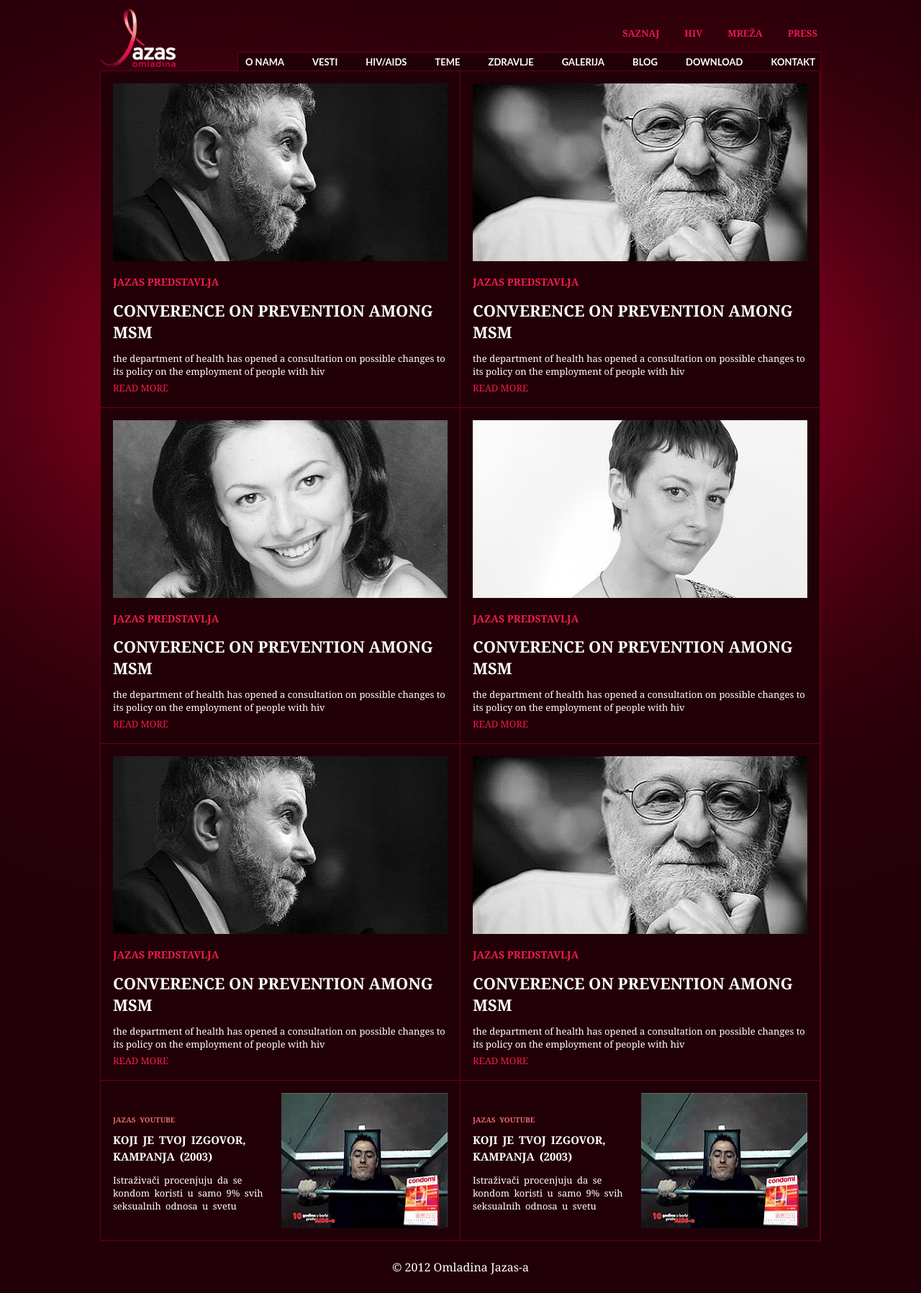
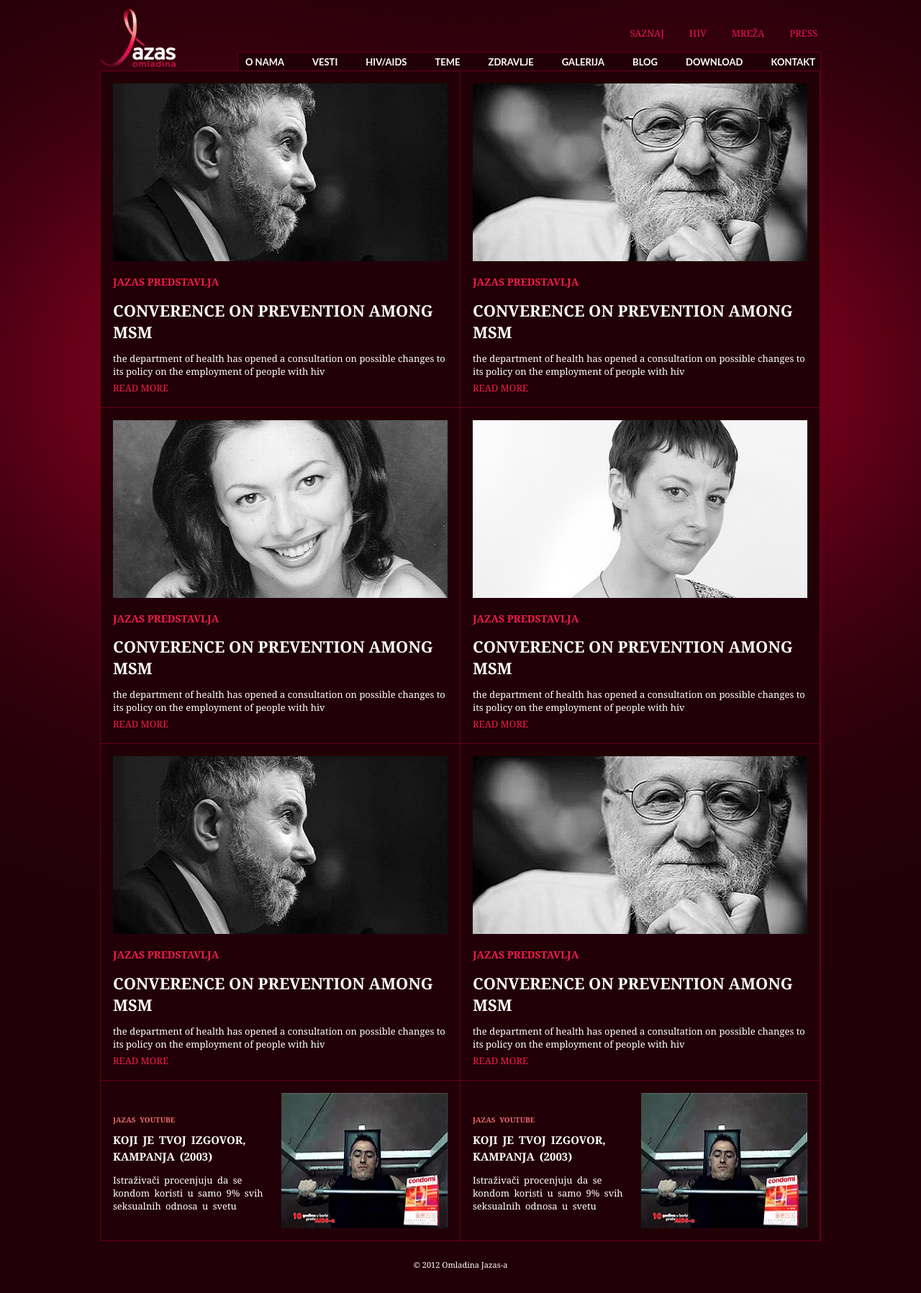
Before and after one commit to Aleksandarnrt/QodeThemes, a Jekyll site: the page built from index.html, in a window 1280 px wide. Shown: the whole page at 72% size. Built offline with Jekyll 4.4.1, drawn with Linux system fonts in a browser that asks for light colours; some web fonts are replaced.

Commit message:
Small changes
Small change.

```diff
--- a/_layouts/default.html
+++ b/_layouts/default.html
@@ -6,8 +6,10 @@
         <title>{{ page.title }}</title>
         <meta name="viewport" content="width=device-width">
 
+<!--
         <link rel="stylesheet" type="text/css" href="../assets/css/fonts.css" />
         <link rel="stylesheet" type="text/css" href="../assets/css/fonts.min.css" />
+-->
         <link rel="stylesheet" href="/assets/css/main.css">
         <script  src="../assets/js/jquery-3.1.1.min.js"></script>
 
--- a/assets/css/1-base/_base.sass
+++ b/assets/css/1-base/_base.sass
@@ -5,8 +5,8 @@ html,body
     background:
         color: #230008
         image: url(/assets/img/bg.jpg)
-        attachment: fixed
         position: center 0px
+        repeat: no-repeat
 
 img
     max-width: 100%
--- a/assets/css/3-sections/_footer-section.sass
+++ b/assets/css/3-sections/_footer-section.sass
@@ -1,5 +1,9 @@
 section#footer
     p
         color: white
+        font:
+            size: 11px
+            weight: 300
+            family: 'Proxima Nova', Georgia, sans-serif
         text-align: center
         margin: 25px 0
--- a/assets/css/3-sections/_header-section.sass
+++ b/assets/css/3-sections/_header-section.sass
@@ -38,8 +38,10 @@
                         display: inline-block
                         margin-left: 25px
                         padding: 2px 5px
-                        font-size: 13px
-                        font-weight: 700
+                        font:
+                            size: 13px
+                            weight: 300
+                            family: 'Proxima Nova', Georgia, sans-serif
                         text-transform: uppercase
                         color: $small-nav-color
                         transition: all .3s ease-in-out
--- a/assets/css/main.css
+++ b/assets/css/main.css
@@ -4,8 +4,8 @@ html, body {
   margin: 0;
   background-color: #230008;
   background-image: url(/assets/img/bg.jpg);
-  background-attachment: fixed;
-  background-position: center 0px; }
+  background-position: center 0px;
+  background-repeat: no-repeat; }
 
 img {
   max-width: 100%; }
@@ -58,7 +58,8 @@ img {
             margin-left: 25px;
             padding: 2px 5px;
             font-size: 13px;
-            font-weight: 700;
+            font-weight: 300;
+            font-family: 'Proxima Nova', Georgia, sans-serif;
             text-transform: uppercase;
             color: #ed1651;
             transition: all .3s ease-in-out; }
@@ -346,5 +347,8 @@ img {
 
 section#footer p {
   color: white;
+  font-size: 11px;
+  font-weight: 300;
+  font-family: 'Proxima Nova', Georgia, sans-serif;
   text-align: center;
   margin: 25px 0; }
```
